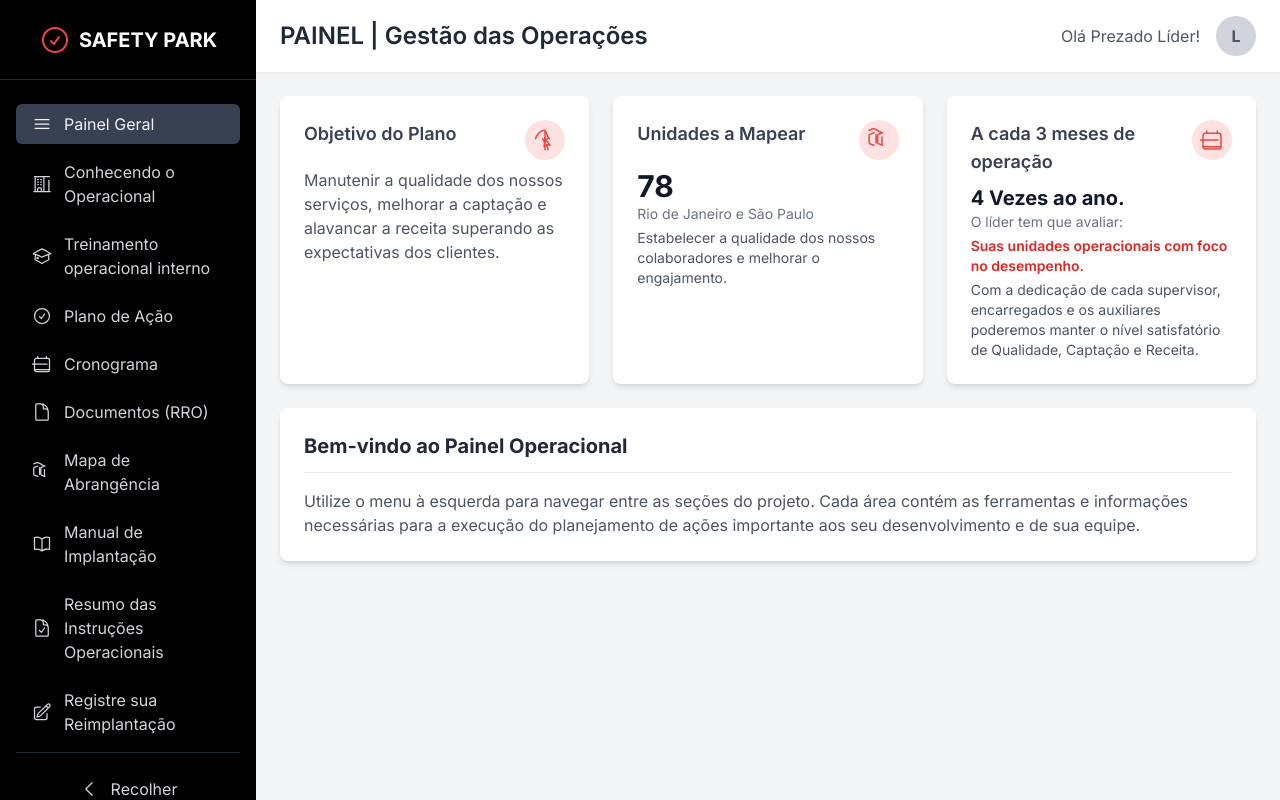
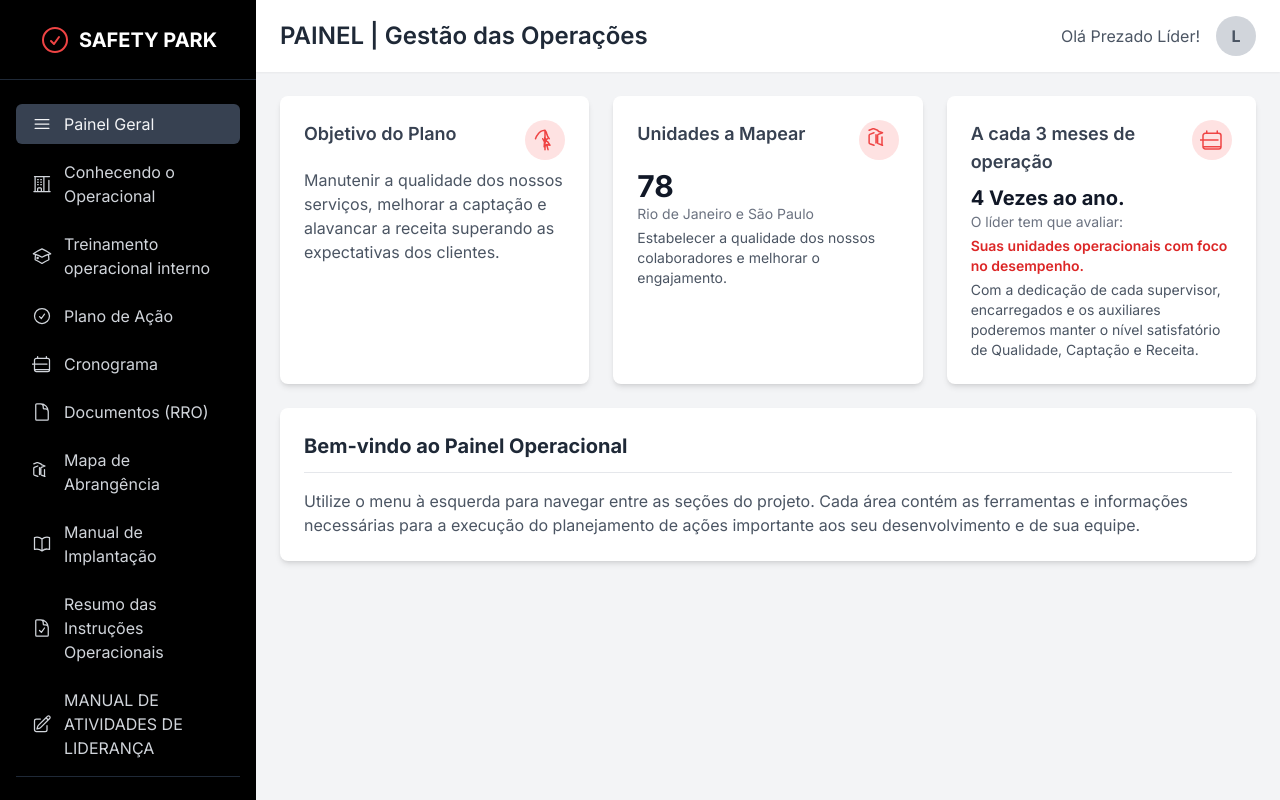
Before and after one commit to operacional-safety/portal-operacinal-safetypark, a plain HTML site: page index.html in a window 1280 px wide. Drawn offline with nearby package versions, Linux system fonts and the light colour scheme.

Commit message:
Update index.html

```diff
--- a/index.html
+++ b/index.html
@@ -120,11 +120,11 @@
                     <span class="nav-text"> Resumo das Instruções Operacionais</span>
                 </a>
 
-                <a href="https://forms.gle/GfetKrqYRKgPsDZq9" target="_blank" class="flex items-center px-4 py-2 text-gray-300 hover:bg-gray-700 hover:text-white rounded-md">
+                <a href="https://operacional-safety.github.io/manual-de-implantacao/" target="_blank" class="flex items-center px-4 py-2 text-gray-300 hover:bg-gray-700 hover:text-white rounded-md">
                     <svg class="h-5 w-5 mr-3 flex-shrink-0" xmlns="http://www.w3.org/2000/svg" fill="none" viewBox="0 0 24 24" stroke-width="1.5" stroke="currentColor">
                         <path stroke-linecap="round" stroke-linejoin="round" d="M16.862 4.487l1.687-1.688a1.875 1.875 0 112.652 2.652L10.582 16.07a4.5 4.5 0 01-1.897 1.13L6 18l.8-2.685a4.5 4.5 0 011.13-1.897l8.932-8.931zm0 0L19.5 7.125M18 14v4.75A2.25 2.25 0 0115.75 21H5.25A2.25 2.25 0 013 18.75V8.25A2.25 2.25 0 015.25 6H10" />
                     </svg>
-                    <span class="nav-text">Registre sua Reimplantação</span>
+                    <span class="nav-text">MANUAL DE ATIVIDADES DE LIDERANÇA</span>
                 </a>
 
                 <div class="mt-auto pt-4 border-t border-gray-800">
```
